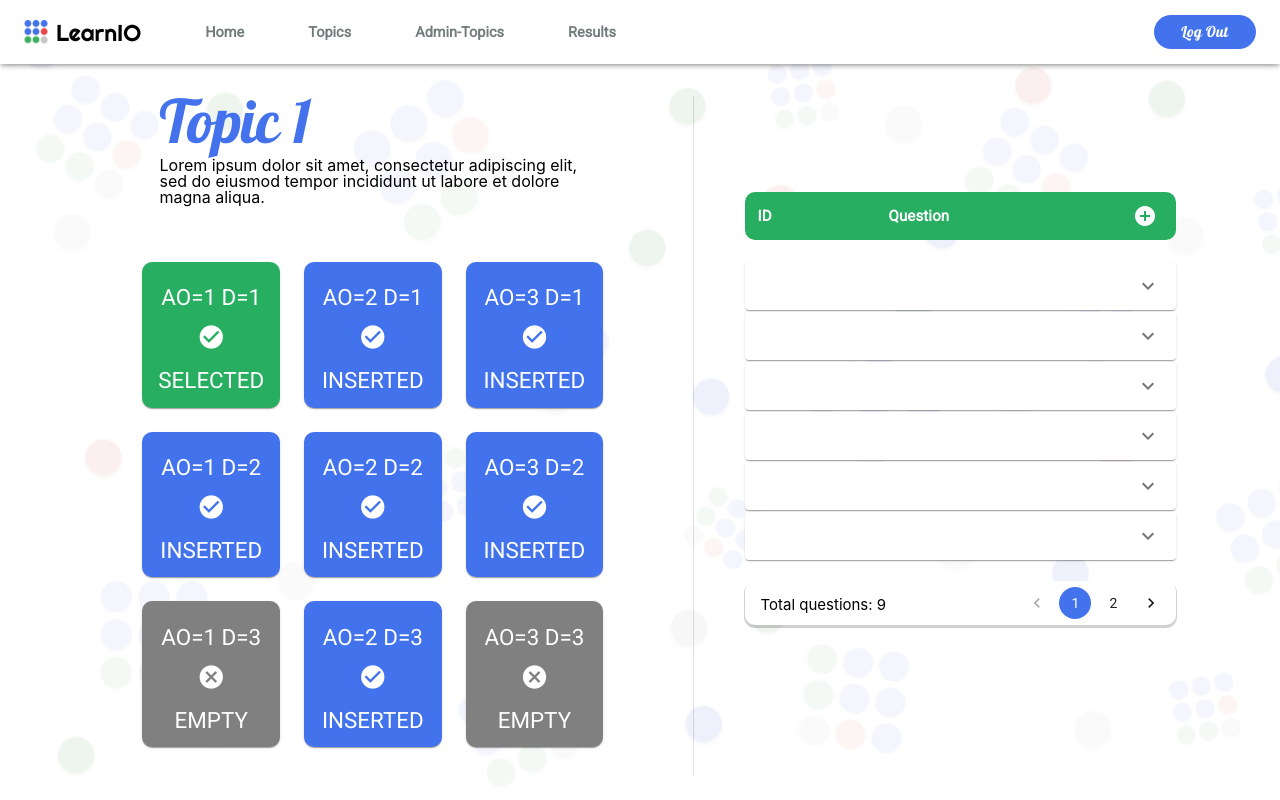
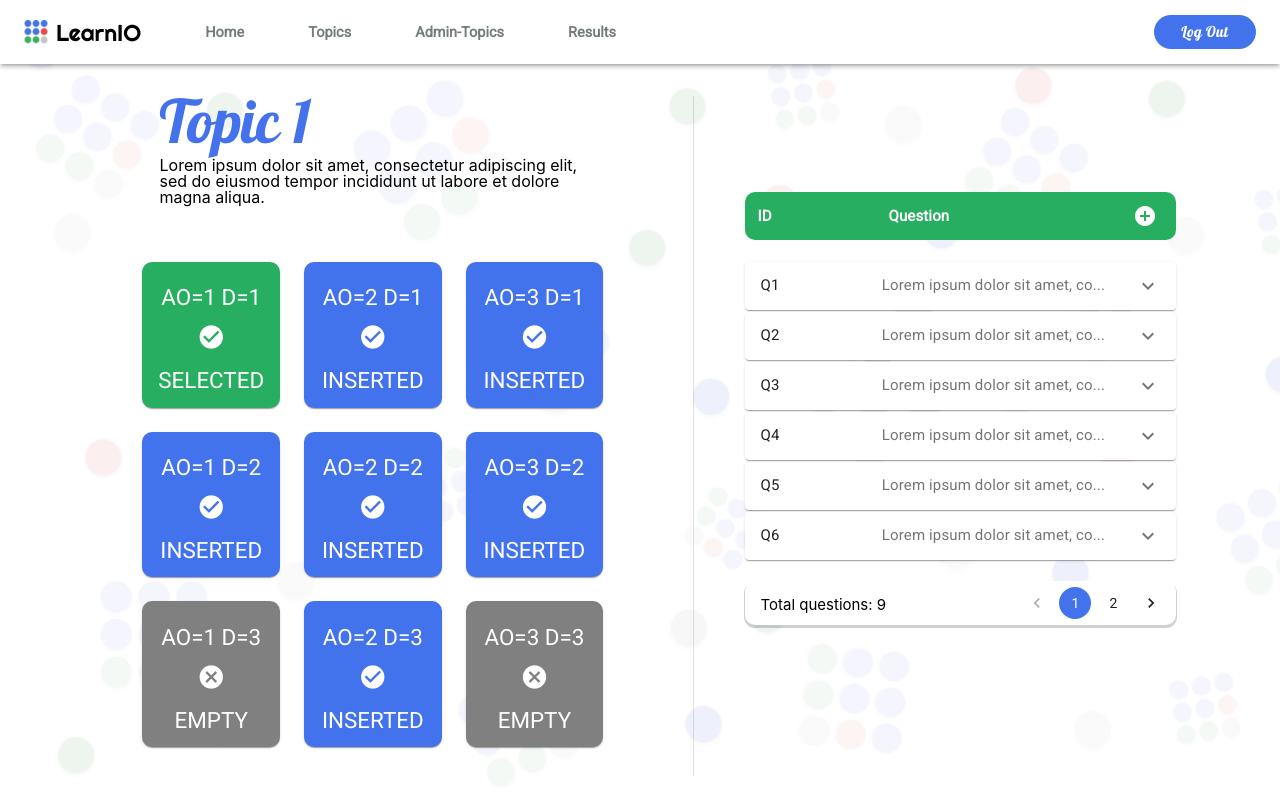
Before and after one commit to IvanLuksic/LearnIO, a React (Create React App) app in the folder learnio/: page /admin-topic/1 in a window 1280 px wide. Built offline with nearby package versions, Linux system fonts and the light colour scheme; no server answers.

Commit message:
Accordion headers and secondaries solved

```diff
--- a/learnio/src/components/admin/AddAccordion.jsx
+++ b/learnio/src/components/admin/AddAccordion.jsx
@@ -58,19 +58,25 @@ function AddAccordion(props) {
       props.handlePages();
     });
 
+    console.log(props);
+
 
     return(
       <div>
       <ConfirmDialog setOpenPopup={setOpenPopup} openPopup={openPopup} text="Do you really want to delete this question?" functionToConfirm={props.handleDelete}/>
       {
-      props.questions.slice(props.topQ,props.topQ+6).map((question, index) =>(
+      props.questions.slice(props.topQ,props.topQ+6).map((question, index) =>{
+        let questionHeading=`Q${question.id}`;
+        let questionSecondary='';
+        for(let i=0;i<30;i++){questionSecondary=questionSecondary + question.text[i]};
+        questionSecondary=questionSecondary+'...';
+        return (
         <div key={question.id}>
           <Accordion style={{marginTop:'2px'}} expanded={props.expanded === question.id} onChange={props.handleChange(question)}>
           <AccordionSummary expandIcon={<ExpandMoreIcon />} aria-controls="panel1bh-content" id="panel1bh-header">
-            <Typography className={classes.accHeading}>{question.heading}</Typography>
+            <Typography className={classes.accHeading}>{questionHeading}</Typography>
             {question.id!==props.expanded &&
-            <Typography className={classes.accSecondaryHeading}>{question.secondary}</Typography>}
-
+            <Typography className={classes.accSecondaryHeading}>{questionSecondary}</Typography>}
           </AccordionSummary>
           <AccordionDetails>
             <Grid  container direction="row" justify="center" alignItems="center" spacing={1}>
@@ -88,7 +94,7 @@ function AddAccordion(props) {
           </AccordionDetails>
         </Accordion>
         </div>
-      ))}
+      )})}
       <div className={classes.pagin}>
         <p className={classes.accHeading} style={{float: 'left', margin: '10px'}}>Total questions: {props.questions.length}</p>
         <Pagination style={{display: 'flex', justifyContent:'flex-end'}} count={props.pageCount} page={props.page} onChange={changePage} color="primary" />
--- a/learnio/src/components/admin/EditQuestion.jsx
+++ b/learnio/src/components/admin/EditQuestion.jsx
@@ -128,7 +128,7 @@ function EditQuestion(props) {
               </div>
               {
                 props.questions ? <div style={{position:'relative', marginTop:'5%'}}><AddAccordion resetExpanded={resetExpanded} popUpClose={handleClose} handlePages={handlePages} topQ={topQ} pageCount={pageCount} handleChange={handleChange} changeText={changeText} text={text} handleDelete={handleDelete} page={props.page} changePage={props.changePage} expanded={props.expanded} changeExpanded={props.changeExpanded} questChange={props.questChange} questions={props.questions} openEdit={openEdit}/></div>
-                : <div style={{position:'relative', marginTop:'5%'}}><Typography style={{display:'flex', justifyContent:'center', color:'gray'}}>No questions added</Typography></div>
+                : <div style={{position:'relative', marginTop:'5%'}}><Typography style={{display:'flex', justifyContent:'center', color:'gray'}}>No questions added.</Typography></div>
               }
             </div>
         </div>
--- a/learnio/src/components/admin/backendQuestions.json
+++ b/learnio/src/components/admin/backendQuestions.json
@@ -73,7 +73,7 @@
                     "solution":"eiusmod"
                 },
                 {
-                    "id":1,
+                    "id":6,
                     "row_D":1,
                     "column_A":1,
                     "text":"Lorem ipsum dolor sit amet, consectetur adipiscing elit, sed do eiusmod tempor incididunt ut labore et dolore magna aliqua.",
@@ -86,7 +86,7 @@
                     "solution":"eiusmod"
                 },
                 {
-                    "id":1,
+                    "id":7,
                     "row_D":1,
                     "column_A":1,
                     "status":2,
@@ -100,7 +100,7 @@
                     "solution":"eiusmod"
                 },
                 {
-                    "id":1,
+                    "id":8,
                     "row_D":1,
                     "column_A":1,
                     "text":"Lorem ipsum dolor sit amet, consectetur adipiscing elit, sed do eiusmod tempor incididunt ut labore et dolore magna aliqua.",
@@ -113,7 +113,7 @@
                     "solution":"eiusmod"
                 },
                 {
-                    "id":1,
+                    "id":9,
                     "row_D":1,
                     "column_A":1,
                     "id":9,
```
